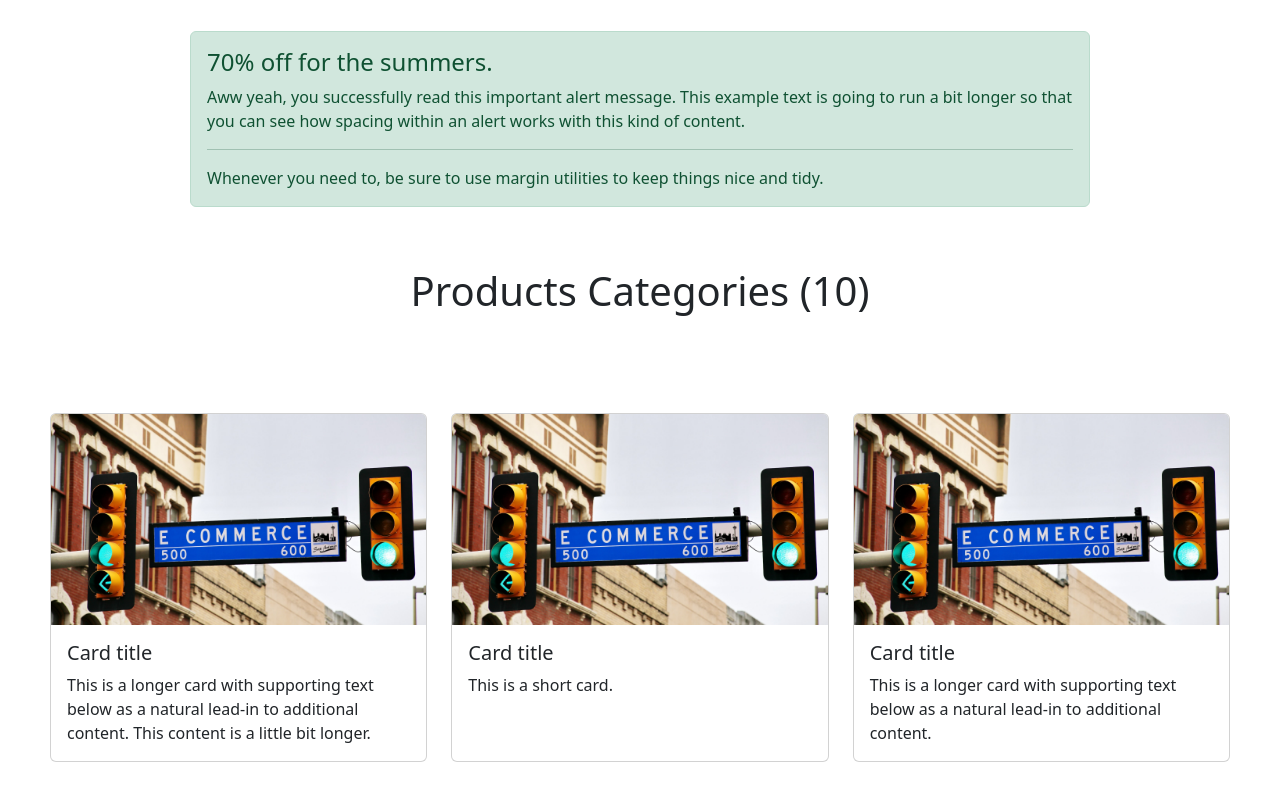
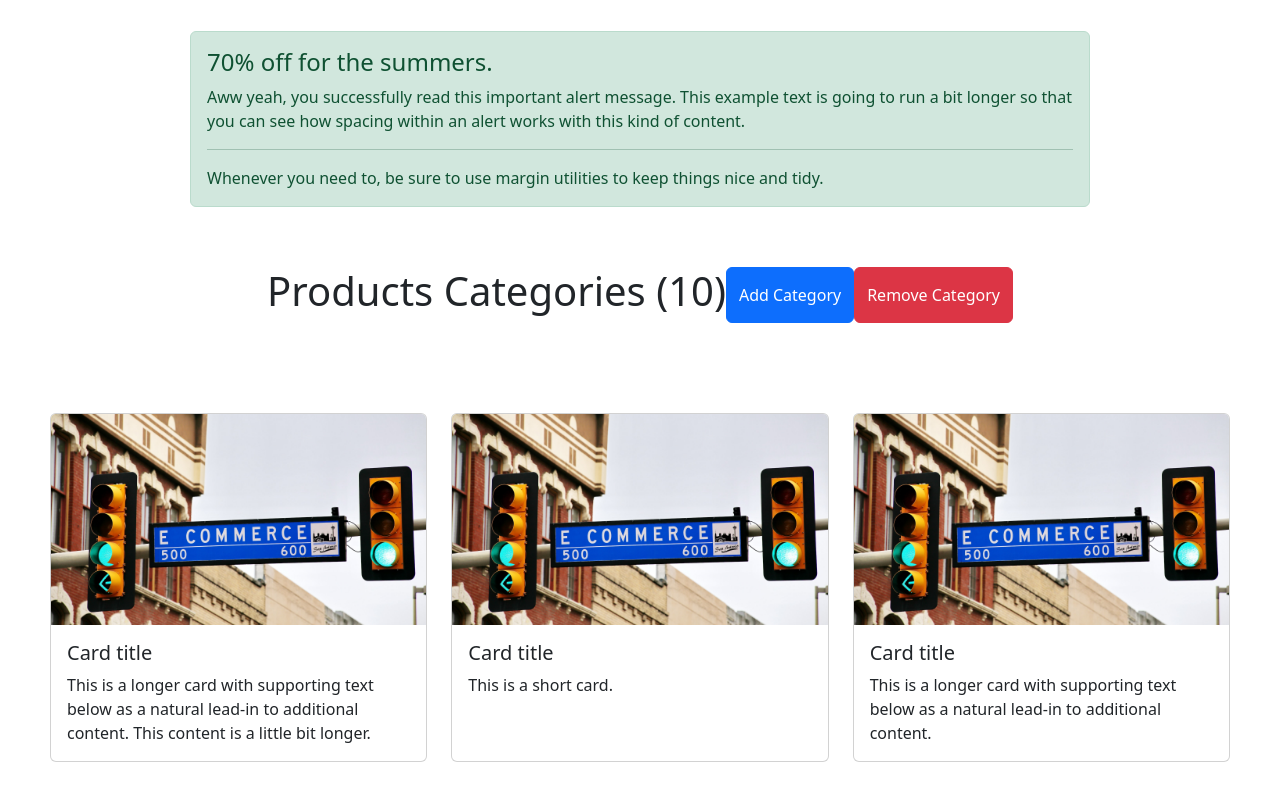
Before and after one commit to kowais915/landing_page_angular, an Angular app: page / in a window 1280 px wide. Shown: the part 982-1782 px from the top of the page. Built offline with nearby package versions, Linux system fonts and the light colour scheme.

Commit message:
:construction: practicing event binding in angular

```diff
--- a/src/app/components/categories-section/categories-section.component.html
+++ b/src/app/components/categories-section/categories-section.component.html
@@ -1,5 +1,7 @@
 <div class="categories">
     <h1 class="title">Products Categories ({{products}})</h1>
+    <button class="btn btn-primary" [disabled]=" addCategory" (click)="incProd()">Add Category</button>
+    <button class="btn btn-danger" [disabled]=" addCategory" (click)="decProd()">Remove Category</button>
 </div>
 
 <div class="cat-grid">
--- a/src/app/components/categories-section/categories-section.component.ts
+++ b/src/app/components/categories-section/categories-section.component.ts
@@ -6,5 +6,14 @@ import { Component } from '@angular/core';
   styleUrls: ['./categories-section.component.css']
 })
 export class CategoriesSectionComponent {
+  addCategory: boolean = false;
   products: number = 10;
+
+  incProd(){
+    this.products++;
+  }
+
+  decProd(){
+    this.products--;
+  }
 }
```
